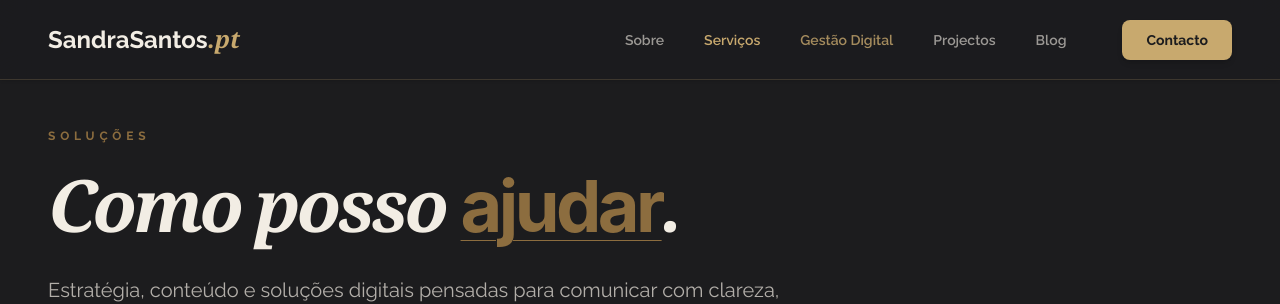
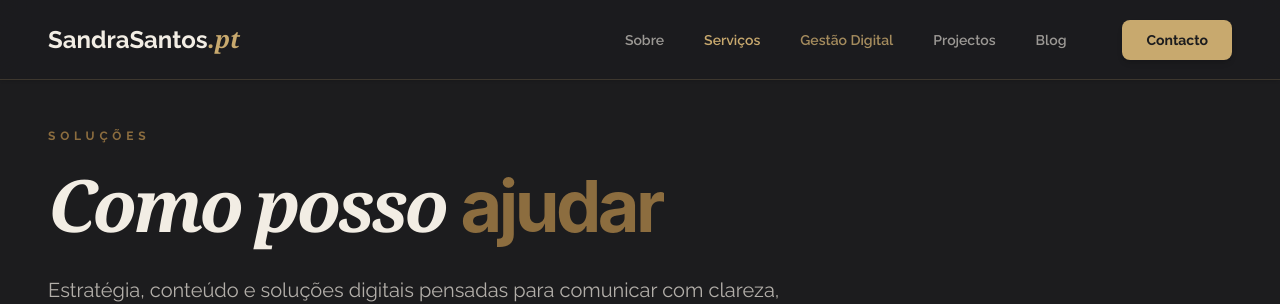
Before and after one commit to pedromont99/sandra-santos-site, a Next.js app: page /servicos in a window 1280 px wide. Shown: the top 304 px of the page. Built offline with nearby package versions, Linux system fonts and the light colour scheme.

Commit message:
fix: Metadata e underline na pagina serviços.

```diff
--- a/src/app/layout.tsx
+++ b/src/app/layout.tsx
@@ -4,8 +4,8 @@
 import Footer from "@/components/Footer";
 
 export const metadata: Metadata = {
-  title: "Sandra Santos | Estratégia & Autoridade",
-  description: "Consultoria de imagem e posicionamento premium.",
+  title: "Sandra Santos | Crescimento Digital",
+  description: "Gestão de redes sociais, tráfego pago, websites e estratégia de conteúdo para negócios que querem crescer online. Portugal.",
 };
 
 export default function RootLayout({
--- a/src/app/servicos/page.tsx
+++ b/src/app/servicos/page.tsx
@@ -41,7 +41,7 @@
         <div className="max-w-3xl mb-24">
           <p className="text-[#8C6D3F] text-xs font-bold uppercase tracking-[0.4em] mb-6">Soluções</p>
           <h1 className="text-5xl md:text-7xl font-bold text-[#F2EDE4] tracking-tighter mb-8 italic font-serif">
-            Como posso <span className="text-[#8C6D3F] not-italic font-sans underline decoration-1 underline-offset-8">ajudar</span>.
+            Como posso <span className="text-[#8C6D3F] not-italic font-sans ">ajudar</span>
           </h1>
           <p className="text-xl text-[#F2EDE4]/70 leading-relaxed">
             Estratégia, conteúdo e soluções digitais pensadas para comunicar com clareza, consistência e impacto.
```
